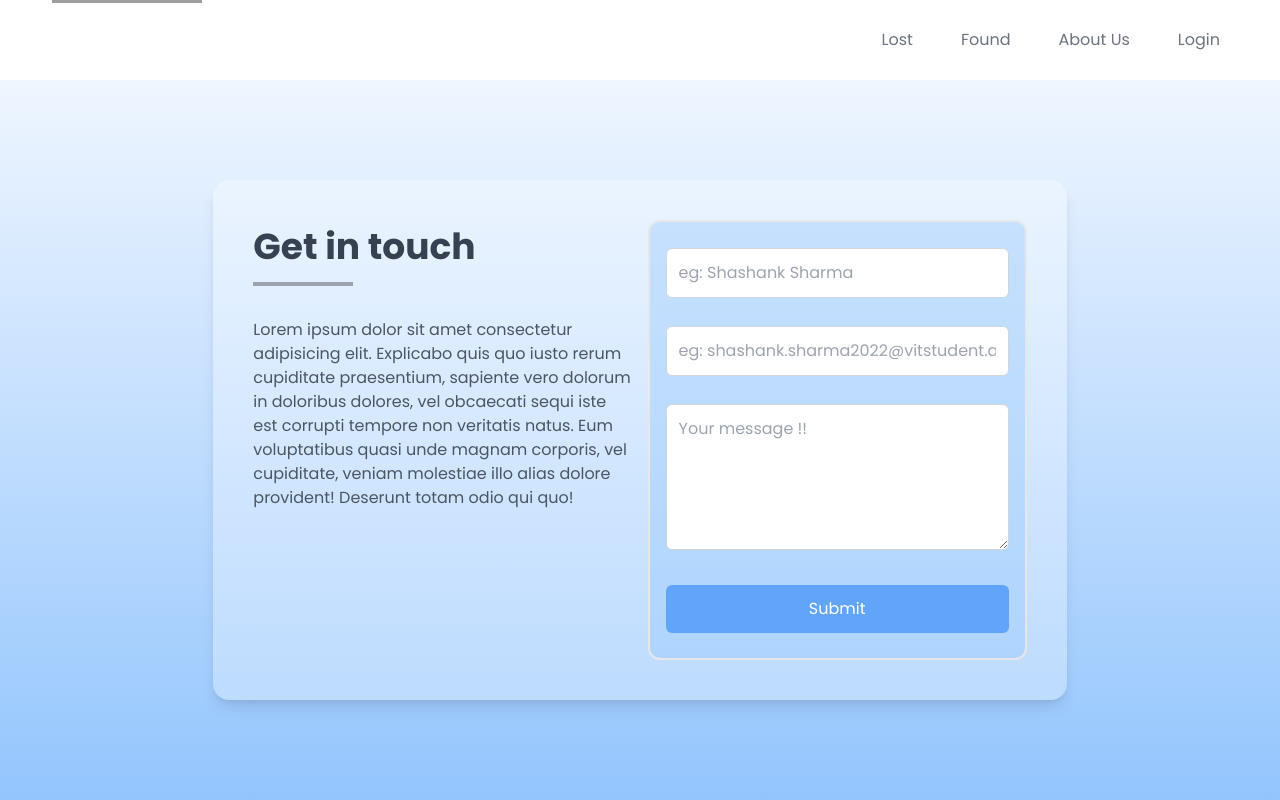
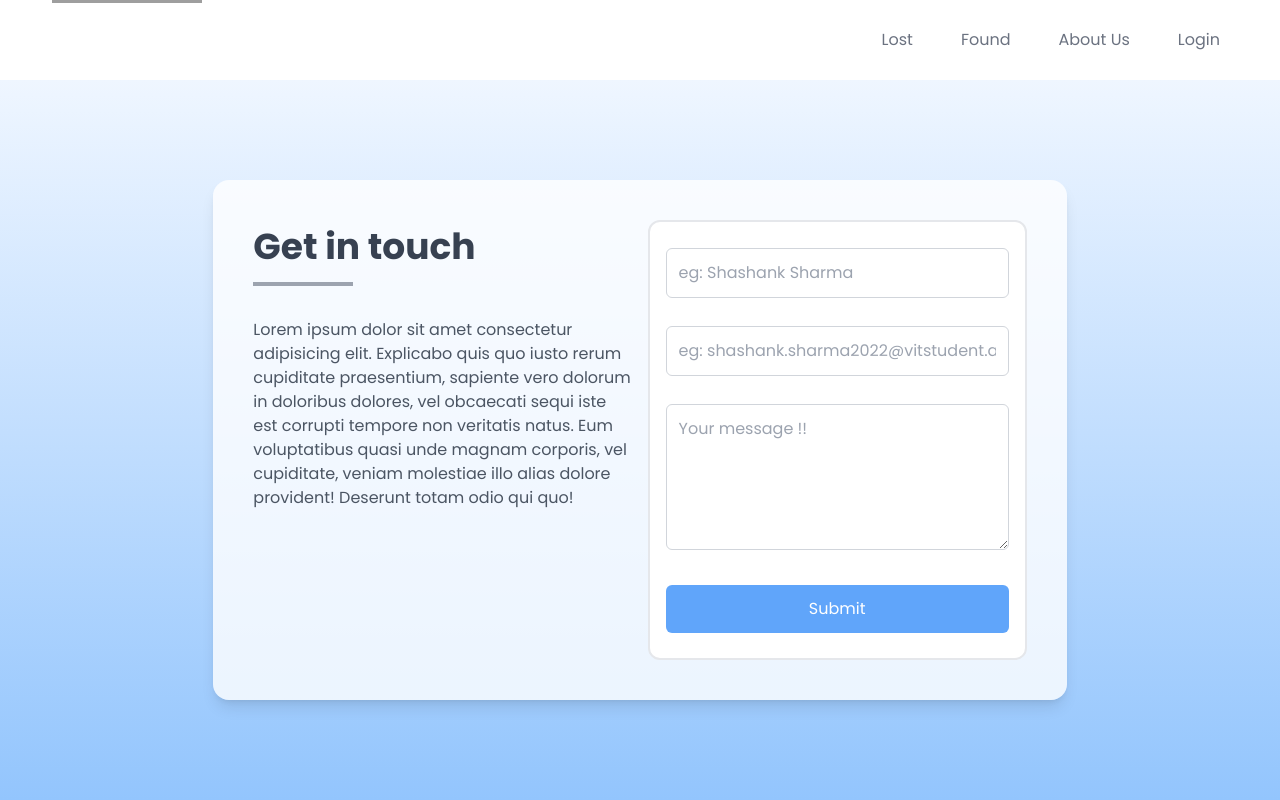
Before and after one commit to Vishal-1004/Lost-Found-Web-Application, a React (Vite) app in the folder frontend/: page /contact in a window 1280 px wide. Shown: the top 800 px of the page. Built offline with nearby package versions, Linux system fonts and the light colour scheme; grey boxes are pictures that could not be loaded.

Commit message:
modified the contact us page

```diff
--- a/frontend/src/pages/ContactUs.jsx
+++ b/frontend/src/pages/ContactUs.jsx
@@ -11,7 +11,7 @@ function ContactUs() {
 
   return (
     <div className="w-full py-4 sm:h-[90vh] flex items-center justify-center bg-gradient-to-b from-blue-50 to-blue-300">
-      <div className="flex flex-col md:flex-row gap-4 p-2 sm:p-10 bg-white md:h-[60vh] lg:h-[65vh] w-5/6 sm:w-[80vw] lg:w-4/6 rounded-2xl shadow-lg bg-opacity-30">
+      <div className="flex flex-col md:flex-row gap-4 p-2 sm:p-10 bg-white md:h-[60vh] lg:h-[65vh] w-5/6 sm:w-[80vw] lg:w-4/6 rounded-2xl shadow-lg bg-opacity-80">
         <div className="w-full md:w-1/2 flex flex-col items-center sm:items-start gap-6">
           <div className="flex flex-col items-start">
             <h1 className="text-[28px] sm:text-[36px] font-bold text-gray-700">Get in touch</h1>
@@ -23,7 +23,7 @@ function ContactUs() {
           </p>
         </div>
 
-        <div className="flex flex-col items-center justify-center w-full md:w-1/2 p-4 border-2 rounded-xl bg-blue-300 bg-opacity-40">
+        <div className="flex flex-col items-center justify-center w-full md:w-1/2 p-4 border-2 rounded-xl bg-white">
           <form
             className="w-full"
             onSubmit={handleSubmit}
```
